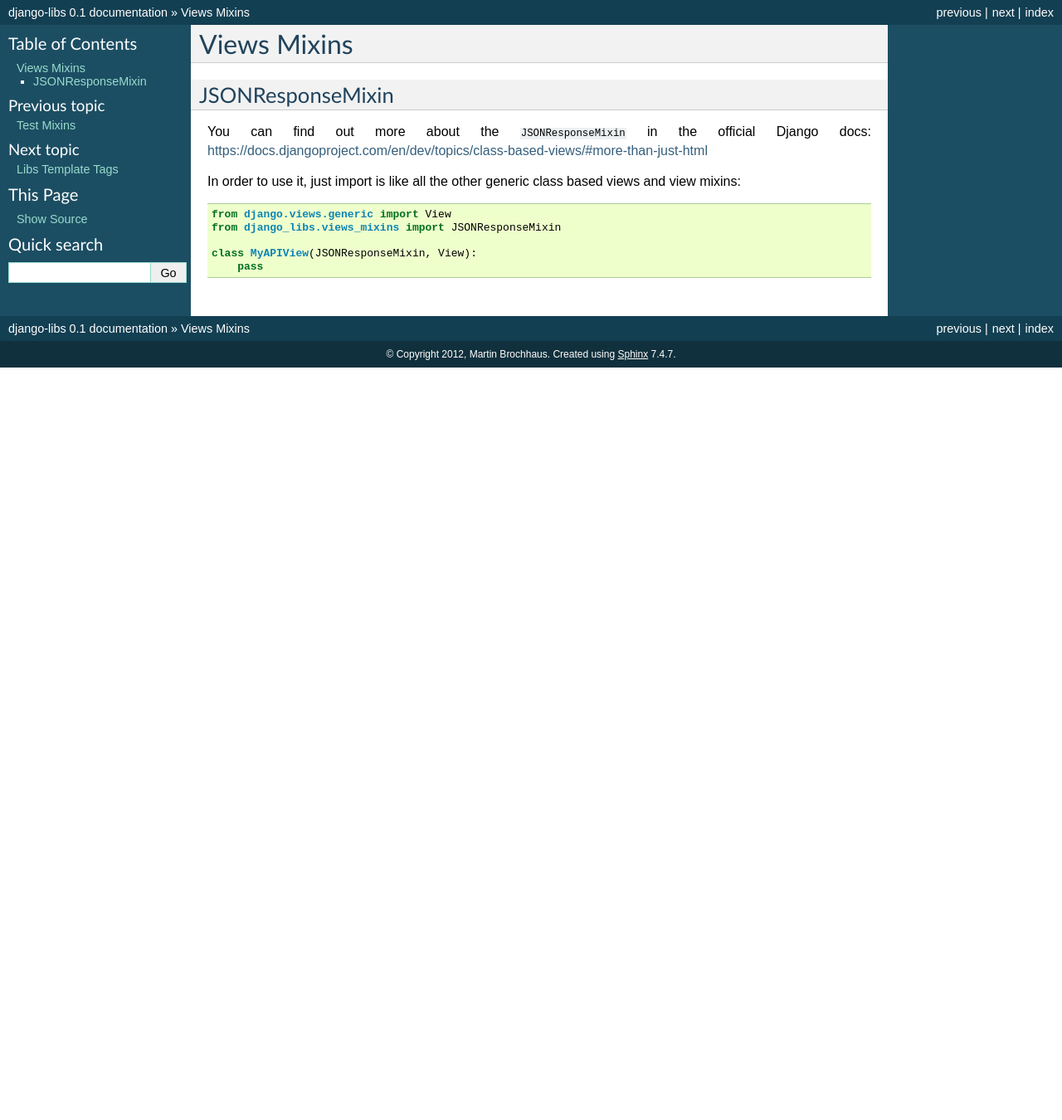
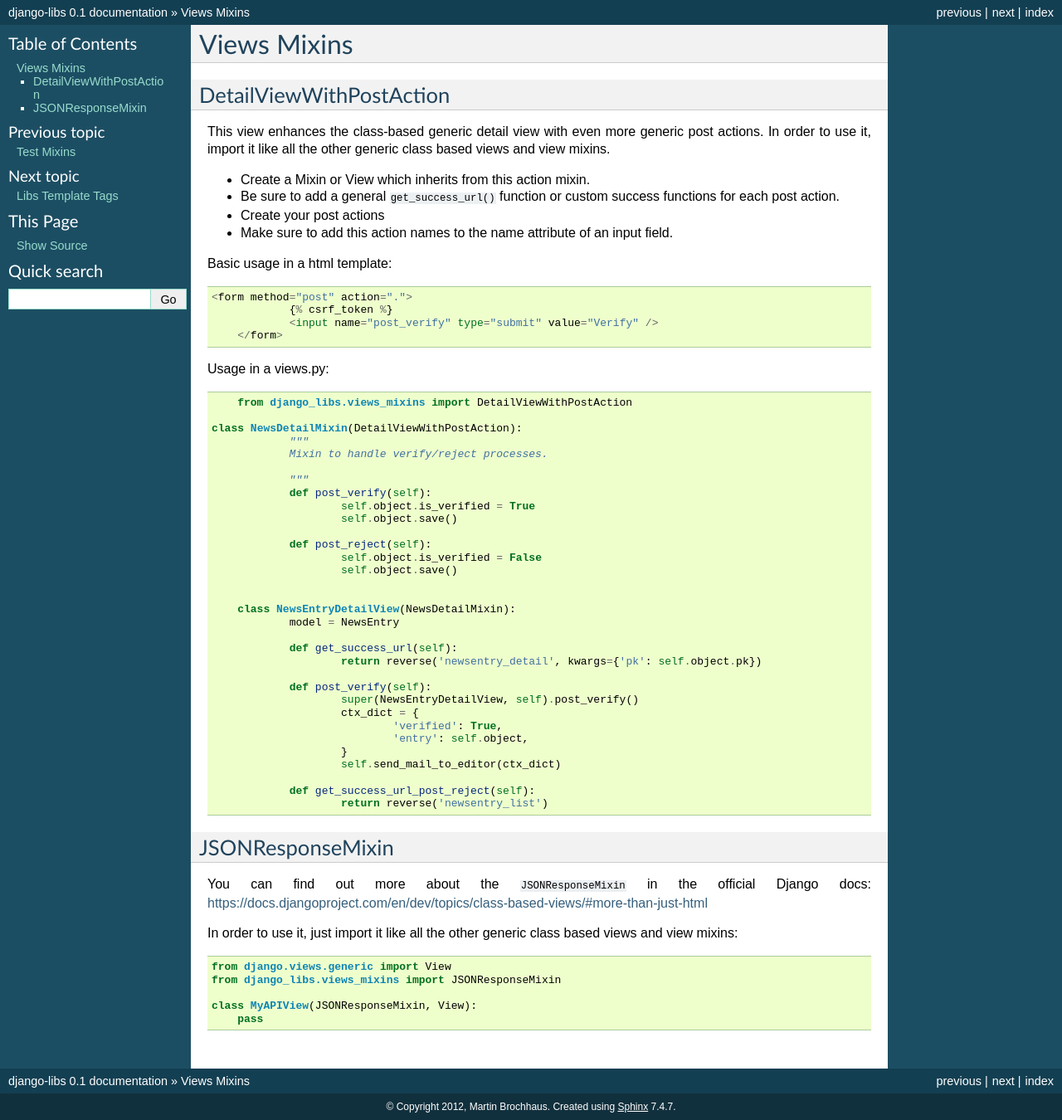
Before and after one commit to bitlabstudio/django-libs, a Sphinx documentation site: the page built from docs/views_mixins.rst, in a window 1280 px wide. Shown: the whole page at 83% size. Built offline with Sphinx 7.4.7, drawn with Linux system fonts in a browser that asks for light colours; formulas are drawn with MathJax 3; before the commit the page ends 900 px from its top, so only the background shows below that.

Commit message:
added DetailView Mixin with post actions & template tag to provide the current active menu item

```diff
--- a/README.rst
+++ b/README.rst
@@ -12,7 +12,9 @@ and applications.
 * A factory for creating User objects
 * TestCase mixins to ease the process of testing views via ``self.client.get``
 * A JSONResponseMixin
+* A DetailView mixin which is able to handle custom post actions
 * Template tag to provide field's verbose names
+* Template tag for displaying the currently selected main navigation item
 
 **Coming soon**:
 
--- a/docs/views_mixins.rst
+++ b/docs/views_mixins.rst
@@ -1,5 +1,61 @@
 Views Mixins
 ===========
+
+DetailViewWithPostAction
+------------------------
+
+This view enhances the class-based generic detail view with even more generic post actions.
+In order to use it, import it like all the other generic class based views and view mixins.
+
+* Create a Mixin or View which inherits from this action mixin.
+* Be sure to add a general ``get_success_url()`` function or custom success functions for each post action.
+* Create your post actions
+* Make sure to add this action names to the name attribute of an input field.
+
+
+Basic usage in a html template::
+
+    <form method="post" action=".">
+		{% csrf_token %}
+		<input name="post_verify" type="submit" value="Verify" />
+	</form>
+
+
+Usage in a views.py::
+
+	from django_libs.views_mixins import DetailViewWithPostAction
+
+    class NewsDetailMixin(DetailViewWithPostAction):
+		"""
+		Mixin to handle verify/reject processes.
+
+		"""
+		def post_verify(self):
+			self.object.is_verified = True
+			self.object.save()
+
+		def post_reject(self):
+			self.object.is_verified = False
+			self.object.save()
+
+
+	class NewsEntryDetailView(NewsDetailMixin):
+		model = NewsEntry
+
+		def get_success_url(self):
+			return reverse('newsentry_detail', kwargs={'pk': self.object.pk})
+
+		def post_verify(self):
+			super(NewsEntryDetailView, self).post_verify()
+			ctx_dict = {
+				'verified': True,
+				'entry': self.object,
+			}
+			self.send_mail_to_editor(ctx_dict)
+
+		def get_success_url_post_reject(self):
+			return reverse('newsentry_list')
+
 
 JSONResponseMixin
 -----------------
@@ -7,7 +63,7 @@ JSONResponseMixin
 You can find out more about the ``JSONResponseMixin`` in the official Django
 docs: https://docs.djangoproject.com/en/dev/topics/class-based-views/#more-than-just-html
 
-In order to use it, just import is like all the other generic class based views
+In order to use it, just import it like all the other generic class based views
 and view mixins::
 
     from django.views.generic import View
```
Also changed, not shown: other parts of README.rst (+0 -1 lines), docs/libs_tags.rst (+18 -0 lines), 3 other files.
